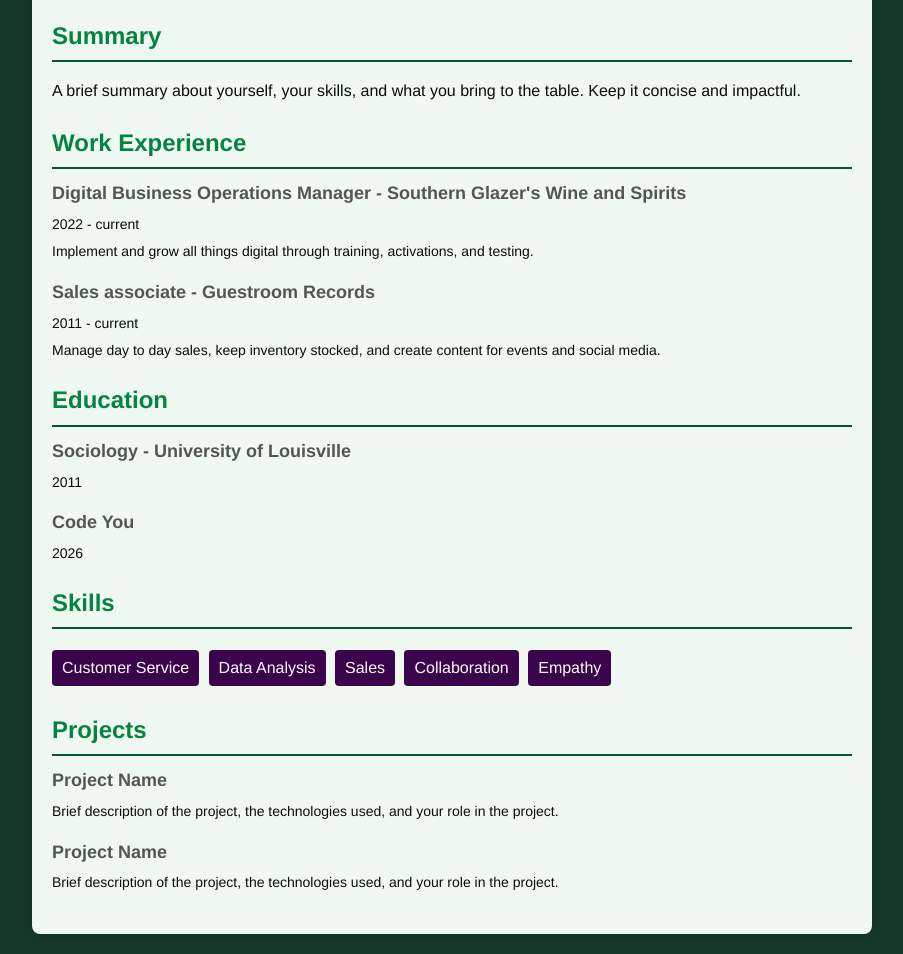
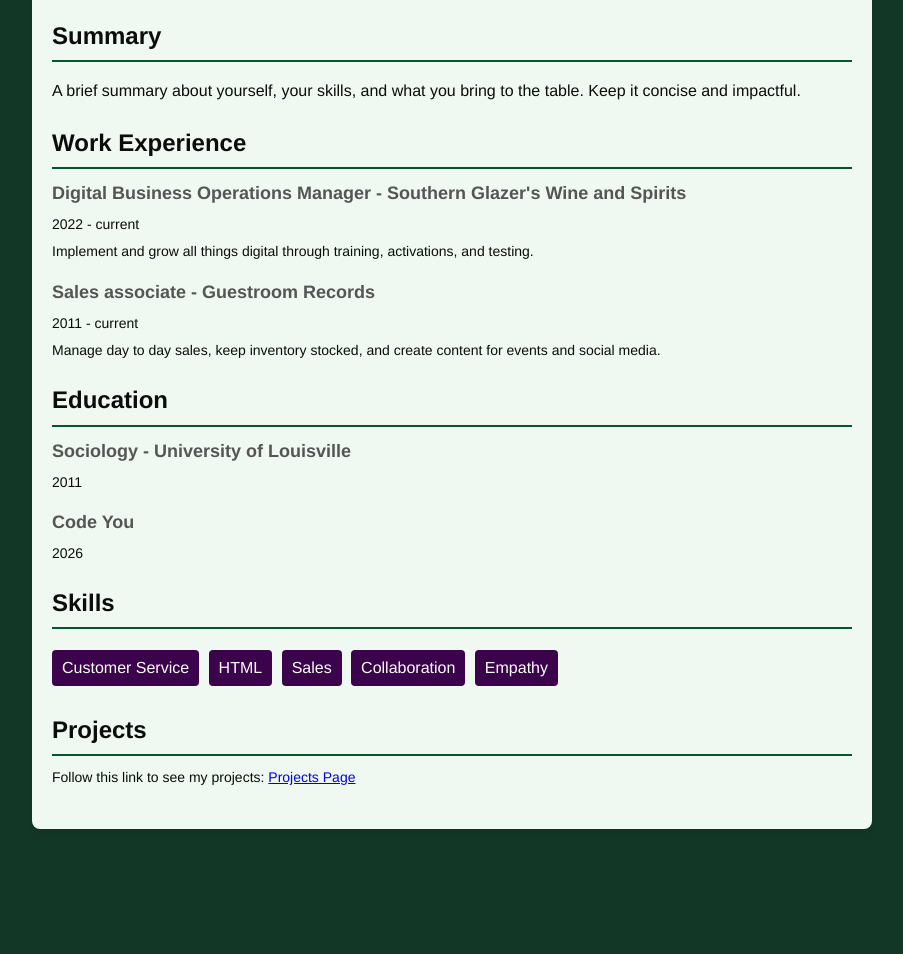
Before and after one commit to ayates89/ayates89.github.io, a plain HTML site: page index.html in a window 1280 px wide. Shown: the part 124-1078 px from the top of the page, without its empty margins (188-1091 px from the left). After the commit the page ends 973 px from the top, so only its background shows below. Drawn offline with Linux system fonts and the light colour scheme.

Commit message:
added a project page and CSS styling page

```diff
--- a/index.html
+++ b/index.html
@@ -4,76 +4,8 @@
         <meta charset="UTF-8" />
         <meta name="viewport" content="width=device-width, initial-scale=1.0" />
         <title>Resume Template</title>
+        <link rel="stylesheet" href="main.css" />
     </head>
-
-    <style>
-        body {
-            font-family:  Helvetica, sans-serif;
-            line-height: 1.6;
-            margin: 0;
-            padding: 0;
-            color: #0c0c0c;
-            background-color: #133726;
-        }
-        .container {
-            max-width: 800px;
-            margin: 20px auto;
-            padding: 20px;
-            background: #eff9f2;
-            border-radius: 8px;
-            box-shadow: 0 2px 5px rgba(0, 0, 0, 0.1);
-        }
-        h1,
-        h2 {
-            color: #048440;
-        }
-        .header {
-            text-align: center;
-        }
-        .header h1 {
-            margin: 10px 0;
-        }
-        .contact {
-            margin: 10px 0;
-            font-size: 14px;
-        }
-        .contact a {
-            color: #092e57;
-            text-decoration: none;
-        }
-        .section {
-            margin: 20px 0;
-        }
-        .section h2 {
-            margin-bottom: 10px;
-            border-bottom: 2px solid #03552b;
-            padding-bottom: 5px;
-        }
-        .item {
-            margin-bottom: 15px;
-        }
-        .item h3 {
-            margin: 0;
-            font-size: 18px;
-            color: #555;
-        }
-        .item p {
-            margin: 5px 0;
-            font-size: 14px;
-        }
-        .skills ul {
-            list-style: none;
-            padding: 0;
-        }
-        .skills ul li {
-            display: inline-block;
-            background: #3b034b;
-            color: #fff;
-            padding: 5px 10px;
-            margin: 5px 5px 5px 0;
-            border-radius: 4px;
-        }
-    </style>
 
     <body>
         <main class="container">
@@ -128,7 +60,7 @@
                 <div class="skills">
                     <ul>
                         <li>Customer Service</li>
-                        <li>Data Analysis</li>
+                        <li>HTML</li>
                         <li>Sales</li>
                         <li>Collaboration</li>
                         <li>Empathy</li>
@@ -138,18 +70,11 @@
             <section class="section">
                 <h2>Projects</h2>
                 <div class="item">
-                    <h3>Project Name</h3>
+
                     <p>
-                        Brief description of the project, the technologies used,
-                        and your role in the project.
+                        Follow this link to see my projects: <a href="projects.html">Projects Page</a>
                     </p>
-                </div>
-                <div class="item">
-                    <h3>Project Name</h3>
-                    <p>
-                        Brief description of the project, the technologies used,
-                        and your role in the project.
-                    </p>
+
                 </div>
             </section>
         </main>
--- /dev/null
+++ b/main.css
@@ -0,0 +1,75 @@
+    body {
+            font-family:  Helvetica, sans-serif;
+            line-height: 1.6;
+            margin: 0;
+            padding: 0;
+            color: #0c0c0c;
+            background-color: #133726;
+        }
+
+        .container {
+            max-width: 800px;
+            margin: 20px auto;
+            padding: 20px;
+            background: #eff9f2;
+            border-radius: 8px;
+            box-shadow: 0 2px 5px rgba(0, 0, 0, 0.1);
+        }
+
+
+        .header {
+            text-align: center;
+        }
+
+        .header h1 {
+            margin: 10px 0;
+        }
+
+        .contact {
+            margin: 10px 0;
+            font-size: 14px;
+        }
+
+        .contact a {
+            color: #092e57;
+            text-decoration: none;
+        }
+
+        .section {
+            margin: 20px 0;
+        }
+
+        .section h2 {
+            margin-bottom: 10px;
+            border-bottom: 2px solid #03552b;
+            padding-bottom: 5px;
+        }
+
+        .item {
+            margin-bottom: 15px;
+        }
+
+        .item h3 {
+            margin: 0;
+            font-size: 18px;
+            color: #555;
+        }
+
+        .item p {
+            margin: 5px 0;
+            font-size: 14px;
+        }
+
+        .skills ul {
+            list-style: none;
+            padding: 0;
+        }
+
+        .skills ul li {
+            display: inline-block;
+            background: #3b034b;
+            color: #fff;
+            padding: 5px 10px;
+            margin: 5px 5px 5px 0;
+            border-radius: 4px;
+        }
```
Also changed, not shown: projects.html (added, +42 -0 lines).
